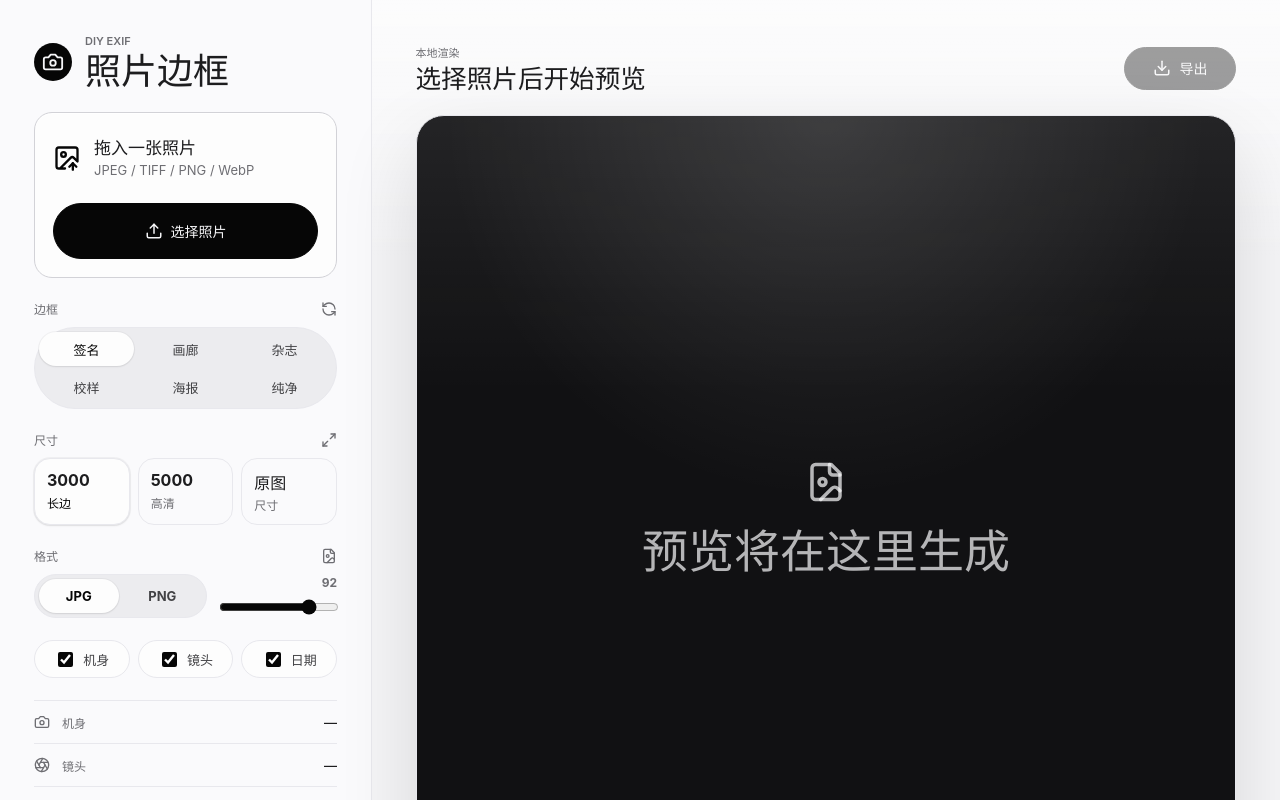
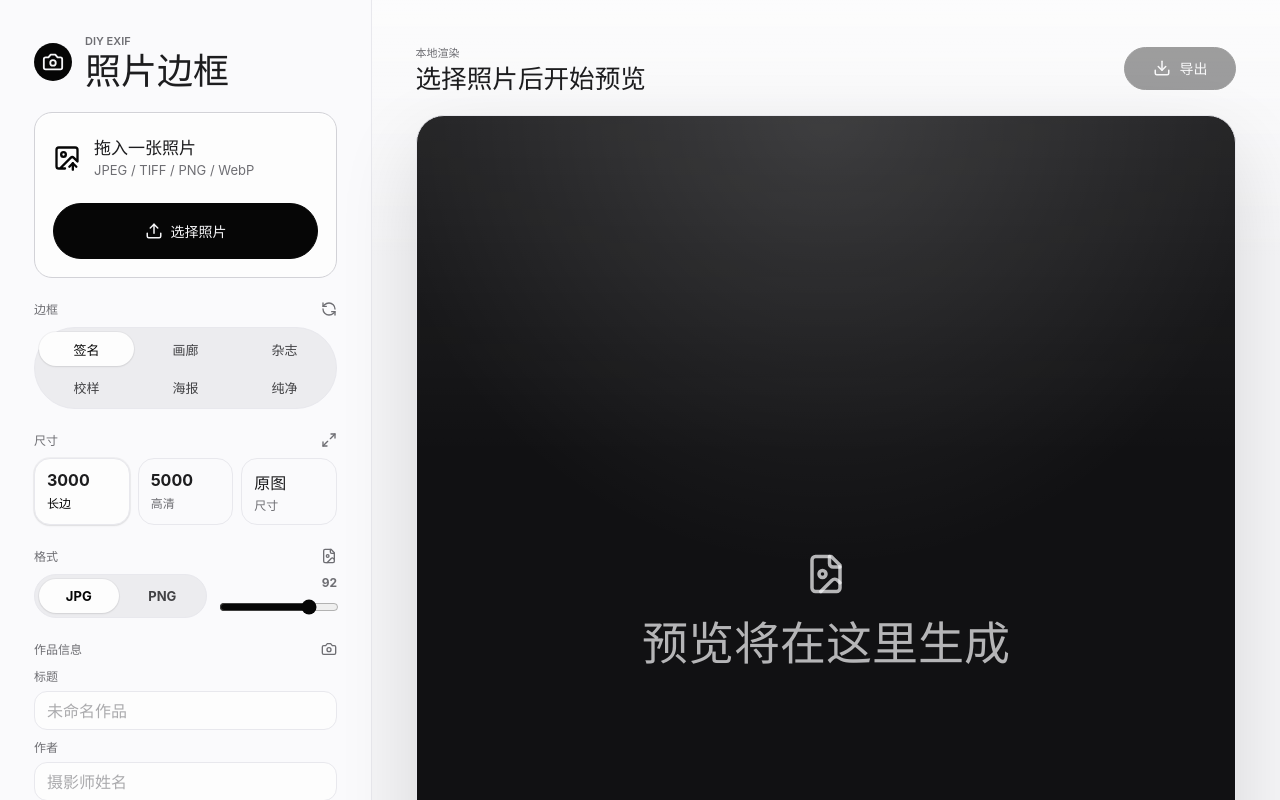
Before and after one commit to henry-insomniac/diy-exif, a React (Vite) app: page / in a window 1280 px wide. Shown: the top 800 px of the page. Built offline with nearby package versions, Linux system fonts and the light colour scheme.

Commit message:
Add title and author fields

```diff
--- a/src/App.tsx
+++ b/src/App.tsx
@@ -50,6 +50,8 @@ const defaultSettings: RenderSettings = {
   exportSize: "social",
   outputFormat: "image/jpeg",
   quality: 0.92,
+  title: "",
+  author: "",
   showCamera: true,
   showLens: true,
   showDate: true
@@ -360,6 +362,35 @@ function App() {
         </section>
 
         <section className="control-block">
+          <div className="control-heading">
+            <span>作品信息</span>
+            <Camera size={16} aria-hidden="true" />
+          </div>
+          <div className="text-field-stack">
+            <label>
+              <span>标题</span>
+              <input
+                type="text"
+                maxLength={60}
+                placeholder="未命名作品"
+                value={settings.title}
+                onChange={(event) => updateSetting("title", event.target.value)}
+              />
+            </label>
+            <label>
+              <span>作者</span>
+              <input
+                type="text"
+                maxLength={40}
+                placeholder="摄影师姓名"
+                value={settings.author}
+                onChange={(event) => updateSetting("author", event.target.value)}
+              />
+            </label>
+          </div>
+        </section>
+
+        <section className="control-block">
           <div className="toggle-stack">
             <label>
               <input
--- a/src/styles.css
+++ b/src/styles.css
@@ -332,6 +332,42 @@ h2 {
   opacity: 0.35;
 }
 
+.text-field-stack {
+  display: grid;
+  gap: 8px;
+}
+
+.text-field-stack label {
+  display: grid;
+  gap: 7px;
+}
+
+.text-field-stack span {
+  color: var(--muted);
+  font-size: 12px;
+  font-weight: 600;
+}
+
+.text-field-stack input {
+  width: 100%;
+  min-height: 39px;
+  border: 1px solid var(--line-soft);
+  border-radius: 13px;
+  background: var(--panel-raised);
+  color: var(--ink-soft);
+  padding: 0 12px;
+  outline: 0;
+}
+
+.text-field-stack input::placeholder {
+  color: color-mix(in srgb, var(--muted) 58%, transparent);
+}
+
+.text-field-stack input:focus {
+  border-color: #b8b8bd;
+  box-shadow: 0 0 0 4px var(--focus);
+}
+
 .toggle-stack {
   display: grid;
   grid-template-columns: repeat(3, 1fr);
--- a/src/types.ts
+++ b/src/types.ts
@@ -9,6 +9,8 @@ export interface RenderSettings {
   exportSize: ExportSize;
   outputFormat: OutputFormat;
   quality: number;
+  title: string;
+  author: string;
   showCamera: boolean;
   showLens: boolean;
   showDate: boolean;
--- a/src/workers/photoWorker.ts
+++ b/src/workers/photoWorker.ts
@@ -786,8 +786,18 @@ function getMetadataLines(settings: RenderRequest["settings"], exif: ExifSummary
   const lens = settings.showLens ? exif.display.lens : "";
   const date = settings.showDate ? exif.display.date : "";
   const settingLine = exif.display.settingsLine || "EXIF unavailable";
+  const title = cleanDisplayText(settings.title);
+  const author = cleanDisplayText(settings.author);
 
-  return { camera, cameraModel, lens, date, settingLine };
+  return { camera, cameraModel, lens, date, settingLine, title, author };
+}
+
+function cleanDisplayText(value: string) {
+  return value.replace(/\s+/g, " ").trim();
+}
+
+function byline(author: string) {
+  return author ? `BY ${author.toUpperCase()}` : "";
 }
 
 function drawSignatureMetadata(
@@ -807,7 +817,9 @@ function drawSignatureMetadata(
   const primarySize = clamp(Math.round(output.width * 0.032), 28, 130);
   const metaSize = clamp(Math.round(output.width * 0.026), 24, 105);
   const smallSize = clamp(Math.round(output.width * 0.019), 18, 76);
-  const { camera, cameraModel, lens, date, settingLine } = getMetadataLines(settings, exif);
+  const { camera, cameraModel, lens, date, settingLine, title, author } = getMetadataLines(settings, exif);
+  const secondaryLeft = [title || lens || "Unknown lens", author ? byline(author) : ""].filter(Boolean).join("  /  ");
+  const secondaryRight = [date || "No date"].filter(Boolean).join("");
 
   ctx2d.fillStyle = palette.accent;
   ctx2d.fillRect(left, output.height - Math.max(8, footerHeight * 0.09), Math.min(output.width * 0.16, footerHeight * 1.5), Math.max(4, footerHeight * 0.035));
@@ -818,15 +830,15 @@ function drawSignatureMetadata(
     const narrowModelX = left + logoWidth + Math.max(12, output.width * 0.014);
     drawFittedText(ctx2d, cameraModel || camera || "CAMERA", narrowModelX, primaryY - metaSize * 0.55, right - narrowModelX, primarySize, 520, palette.muted);
     drawFittedText(ctx2d, settingLine, left, primaryY + metaSize * 0.9, right - left, metaSize, 560, palette.ink);
-    drawFittedText(ctx2d, [lens, date].filter(Boolean).join("   "), left, secondaryY + smallSize * 0.9, right - left, smallSize, 400, palette.muted);
+    drawFittedText(ctx2d, [secondaryLeft, secondaryRight].filter(Boolean).join("   "), left, secondaryY + smallSize * 0.9, right - left, smallSize, 400, palette.muted);
     return;
   }
 
   const logoWidth = drawBrandLogo(ctx2d, exif.brand, left, primaryY, output.width * 0.24, logoSize, palette.ink);
   drawFittedText(ctx2d, cameraModel || camera || "CAMERA", left + logoWidth + Math.max(18, output.width * 0.018), primaryY, output.width * 0.28, primarySize, 500, palette.muted);
   drawFittedText(ctx2d, settingLine, right, primaryY, output.width * 0.46, metaSize, 560, palette.ink, "right");
-  drawFittedText(ctx2d, lens || "Unknown lens", left, secondaryY, output.width * 0.5, smallSize, 400, palette.muted);
-  drawFittedText(ctx2d, date || "No date", right, secondaryY, output.width * 0.28, smallSize, 400, palette.muted, "right");
+  drawFittedText(ctx2d, secondaryLeft || lens || "Unknown lens", left, secondaryY, output.width * 0.58, smallSize, 400, palette.muted);
+  drawFittedText(ctx2d, secondaryRight || "No date", right, secondaryY, output.width * 0.28, smallSize, 400, palette.muted, "right");
 }
 
 function drawGalleryMetadata(
@@ -843,11 +855,12 @@ function drawGalleryMetadata(
   const logoSize = clamp(Math.round(output.width * 0.032), 28, 120);
   const titleSize = clamp(Math.round(output.width * 0.022), 20, 82);
   const detailSize = clamp(Math.round(output.width * 0.017), 16, 62);
-  const { camera, cameraModel, lens, date, settingLine } = getMetadataLines(settings, exif);
+  const { camera, cameraModel, lens, date, settingLine, title, author } = getMetadataLines(settings, exif);
+  const caption = [title, author ? byline(author) : ""].filter(Boolean).join("  /  ");
 
   const logoWidth = drawBrandLogo(ctx2d, exif.brand, left, top + footerHeight * 0.4, output.width * 0.16, logoSize, palette.ink);
   drawFittedText(ctx2d, cameraModel || camera || "CAMERA", left + logoWidth + output.width * 0.018, top + footerHeight * 0.4, output.width * 0.34, titleSize, 500, palette.muted);
-  drawFittedText(ctx2d, [lens, settingLine].filter(Boolean).join("  /  "), left, top + footerHeight * 0.66, output.width * 0.58, detailSize, 420, palette.muted);
+  drawFittedText(ctx2d, caption || [lens, settingLine].filter(Boolean).join("  /  "), left, top + footerHeight * 0.66, output.width * 0.58, detailSize, 420, palette.muted);
   drawFittedText(ctx2d, date || "No date", right, top + footerHeight * 0.66, output.width * 0.24, detailSize, 420, palette.muted, "right");
 }
 
@@ -866,13 +879,14 @@ function drawEditorialMetadata(
   const titleSize = clamp(Math.round(output.width * 0.032), 26, 124);
   const metaSize = clamp(Math.round(output.width * 0.023), 20, 88);
   const smallSize = clamp(Math.round(output.width * 0.017), 16, 66);
-  const { camera, cameraModel, lens, date, settingLine } = getMetadataLines(settings, exif);
+  const { camera, cameraModel, lens, date, settingLine, title, author } = getMetadataLines(settings, exif);
+  const headline = title || cameraModel || camera || "CAMERA";
 
   const logoWidth = drawBrandLogo(ctx2d, exif.brand, left, top + footerHeight * 0.42, output.width * 0.23, logoSize, palette.ink);
-  drawFittedText(ctx2d, cameraModel || camera || "CAMERA", left, top + footerHeight * 0.67, output.width * 0.4, titleSize, 520, palette.ink);
+  drawFittedText(ctx2d, headline, left, top + footerHeight * 0.67, output.width * 0.4, titleSize, 520, palette.ink);
   drawFittedText(ctx2d, settingLine, right, top + footerHeight * 0.37, output.width * 0.42, metaSize, 620, palette.ink, "right");
   drawFittedText(ctx2d, lens || "Unknown lens", right, top + footerHeight * 0.58, output.width * 0.42, smallSize, 420, palette.muted, "right");
-  drawFittedText(ctx2d, date || "No date", left + logoWidth + output.width * 0.025, top + footerHeight * 0.42, output.width * 0.18, smallSize, 420, palette.muted);
+  drawFittedText(ctx2d, [author ? byline(author) : "", date || "No date"].filter(Boolean).join("  /  "), left + logoWidth + output.width * 0.025, top + footerHeight * 0.42, output.width * 0.24, smallSize, 420, palette.muted);
 }
 
 function drawProofMetadata(
@@ -889,13 +903,13 @@ function drawProofMetadata(
   const labelSize = clamp(Math.round(output.width * 0.014), 12, 48);
   const valueSize = clamp(Math.round(output.width * 0.023), 20, 88);
   const logoSize = clamp(Math.round(output.width * 0.037), 30, 150);
-  const { camera, cameraModel, lens, date, settingLine } = getMetadataLines(settings, exif);
+  const { camera, cameraModel, lens, date, settingLine, title, author } = getMetadataLines(settings, exif);
 
   drawBrandLogo(ctx2d, exif.brand, left, top + footerHeight * 0.31, output.width * 0.18, logoSize, palette.ink);
-  drawLabeledValue(ctx2d, "CAMERA", cameraModel || camera || "CAMERA", output.width * 0.39, top + footerHeight * 0.3, output.width * 0.24, labelSize, valueSize, palette);
+  drawLabeledValue(ctx2d, title ? "TITLE" : "CAMERA", title || cameraModel || camera || "CAMERA", output.width * 0.39, top + footerHeight * 0.3, output.width * 0.24, labelSize, valueSize, palette);
   drawLabeledValue(ctx2d, "EXPOSURE", settingLine, output.width * 0.71, top + footerHeight * 0.3, right - output.width * 0.71, labelSize, valueSize, palette);
   drawLabeledValue(ctx2d, "LENS", lens || "Unknown lens", left, top + footerHeight * 0.7, output.width * 0.52, labelSize, valueSize, palette);
-  drawLabeledValue(ctx2d, "DATE", date || "No date", output.width * 0.71, top + footerHeight * 0.7, right - output.width * 0.71, labelSize, valueSize, palette);
+  drawLabeledValue(ctx2d, author ? "AUTHOR" : "DATE", author || date || "No date", output.width * 0.71, top + footerHeight * 0.7, right - output.width * 0.71, labelSize, valueSize, palette);
 }
 
 function drawPosterMetadata(
@@ -913,12 +927,13 @@ function drawPosterMetadata(
   const titleSize = clamp(Math.round(output.width * 0.036), 30, 140);
   const metaSize = clamp(Math.round(output.width * 0.024), 22, 92);
   const smallSize = clamp(Math.round(output.width * 0.018), 16, 68);
-  const { camera, cameraModel, lens, date, settingLine } = getMetadataLines(settings, exif);
+  const { camera, cameraModel, lens, date, settingLine, title, author } = getMetadataLines(settings, exif);
+  const headline = title || cameraModel || camera || "CAMERA";
 
   drawBrandLogo(ctx2d, exif.brand, left, top + footerHeight * 0.46, output.width * 0.25, logoSize, palette.ink);
-  drawFittedText(ctx2d, cameraModel || camera || "CAMERA", left, top + footerHeight * 0.75, output.width * 0.46, titleSize, 560, palette.ink);
+  drawFittedText(ctx2d, headline, left, top + footerHeight * 0.75, output.width * 0.46, titleSize, 560, palette.ink);
   drawFittedText(ctx2d, settingLine, right, top + footerHeight * 0.42, output.width * 0.42, metaSize, 620, palette.ink, "right");
-  drawFittedText(ctx2d, [lens, date].filter(Boolean).join("  /  "), right, top + footerHeight * 0.66, output.width * 0.42, smallSize, 420, palette.muted, "right");
+  drawFittedText(ctx2d, [author ? byline(author) : lens, date].filter(Boolean).join("  /  "), right, top + footerHeight * 0.66, output.width * 0.42, smallSize, 420, palette.muted, "right");
 }
 
 function drawPureMetadata(
@@ -934,10 +949,10 @@ function drawPureMetadata(
   const top = photo.y + photo.height;
   const logoSize = clamp(Math.round(output.width * 0.032), 26, 120);
   const metaSize = clamp(Math.round(output.width * 0.02), 18, 76);
-  const { settingLine, date } = getMetadataLines(settings, exif);
+  const { settingLine, date, title, author } = getMetadataLines(settings, exif);
 
   drawBrandLogo(ctx2d, exif.brand, left, top + footerHeight * 0.58, output.width * 0.16, logoSize, palette.ink);
-  drawFittedText(ctx2d, [settingLine, date].filter(Boolean).join("  /  "), right, top + footerHeight * 0.58, output.width * 0.58, metaSize, 500, palette.muted, "right");
+  drawFittedText(ctx2d, [title || settingLine, author || date].filter(Boolean).join("  /  "), right, top + footerHeight * 0.58, output.width * 0.58, metaSize, 500, palette.muted, "right");
 }
 
 function drawLabeledValue(
```
